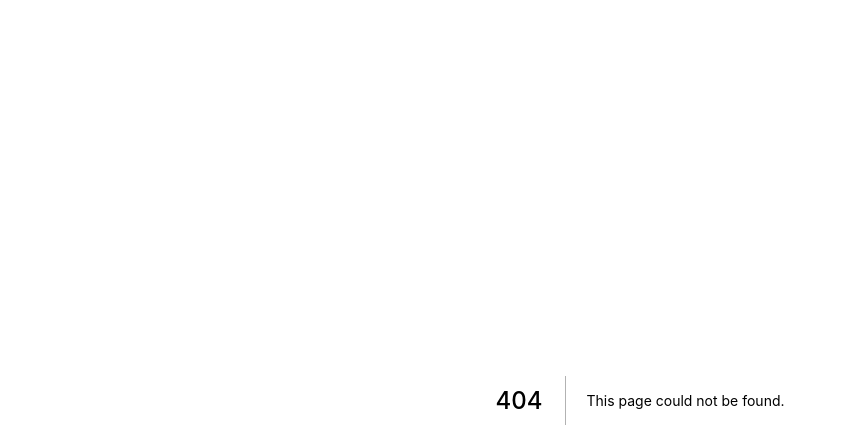
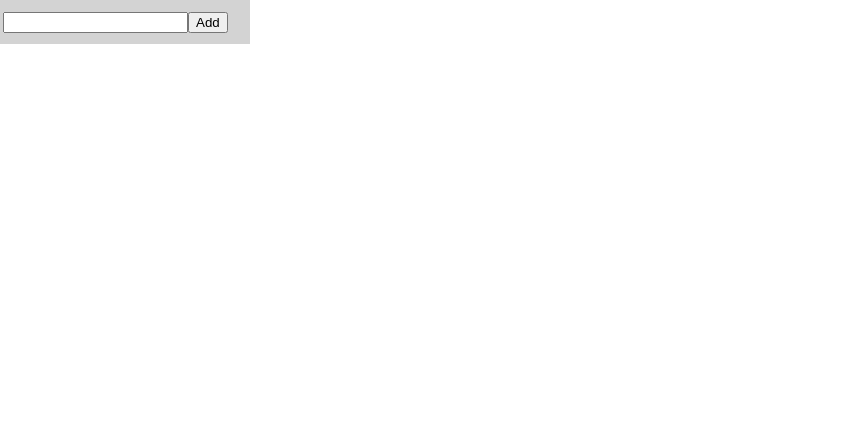
Before and after one commit to jaduri/taskman, a Next.js app: page /components/container/Column in a window 1280 px wide. Before the commit this address had no page. Shown: the top 448 px of the page, without its empty margins (0-847 px from the left). Built offline with nearby package versions, Linux system fonts and the light colour scheme.

Commit message:
first working copy

```diff
--- /dev/null
+++ b/pages/components/composite/Task.js
@@ -0,0 +1,10 @@
+import styles from '../../../styles/Task.module.css'
+
+export default function Task({ task }) {
+
+  return (
+    <div className={styles.task} >
+        <p>{ task }</p>
+    </div>
+  )
+}
--- /dev/null
+++ b/pages/components/container/Column.js
@@ -0,0 +1,34 @@
+import { useState } from 'react'
+import Task from '../composite/Task.js'
+import styles from '../../../styles/Column.module.css'
+
+export default function Column({ title }) {
+  const [ tasks, setTasks ] = useState([]);
+
+  const [ input, setInput ] = useState("");
+
+  const handleInput = (event) => {
+    setInput(state => event.target.value);
+  }
+
+  const addTask = (event) => {
+    event.preventDefault();
+    setTasks(state => [...tasks, input]);
+    setInput(state => "");
+  }
+
+  return (
+    <div className={styles.column} >
+        <div className={styles["column-head"]}>
+          <h3 className={styles["column-title"]}>{ title }</h3>
+          <div className={styles["add-task"]}>
+            <form onSubmit={addTask}>
+              <input value={input} onChange={handleInput} />
+              <button type="submit">Add</button>
+            </form>
+          </div>
+        </div>
+        {tasks.map(task => <Task task={task}/>)}
+    </div>
+  )
+}
--- /dev/null
+++ b/styles/Column.module.css
@@ -0,0 +1,22 @@
+.column {
+  background-color: lightgray;
+  margin-right: 1rem;
+  padding: 3px;
+  width: 250px;
+}
+
+.column-head {
+  margin-bottom: 8px;
+}
+
+.column-title {
+  font-weight: 500;
+}
+
+.add-task {
+  display: flex;
+}
+
+.add-task > input {
+  flex-grow: 1;
+}
--- /dev/null
+++ b/styles/Task.module.css
@@ -0,0 +1,9 @@
+.task {
+  background-color: #ffffff;
+  margin: 3px 0;
+  padding: 4px 2px;
+}
+
+.task > p {
+  margin: 0.5rem 0;
+}
--- a/styles/globals.css
+++ b/styles/globals.css
@@ -14,3 +14,15 @@ a {
 * {
   box-sizing: border-box;
 }
+
+h1 {
+  margin: 1rem 0;
+}
+
+h2 {
+  margin: 0.8rem auto;
+}
+
+h3 {
+  margin: 0.5rem auto;
+}
```
Also changed, not shown: pages/index.js (+7 -34 lines), styles/Home.module.css (+8 -4 lines).
